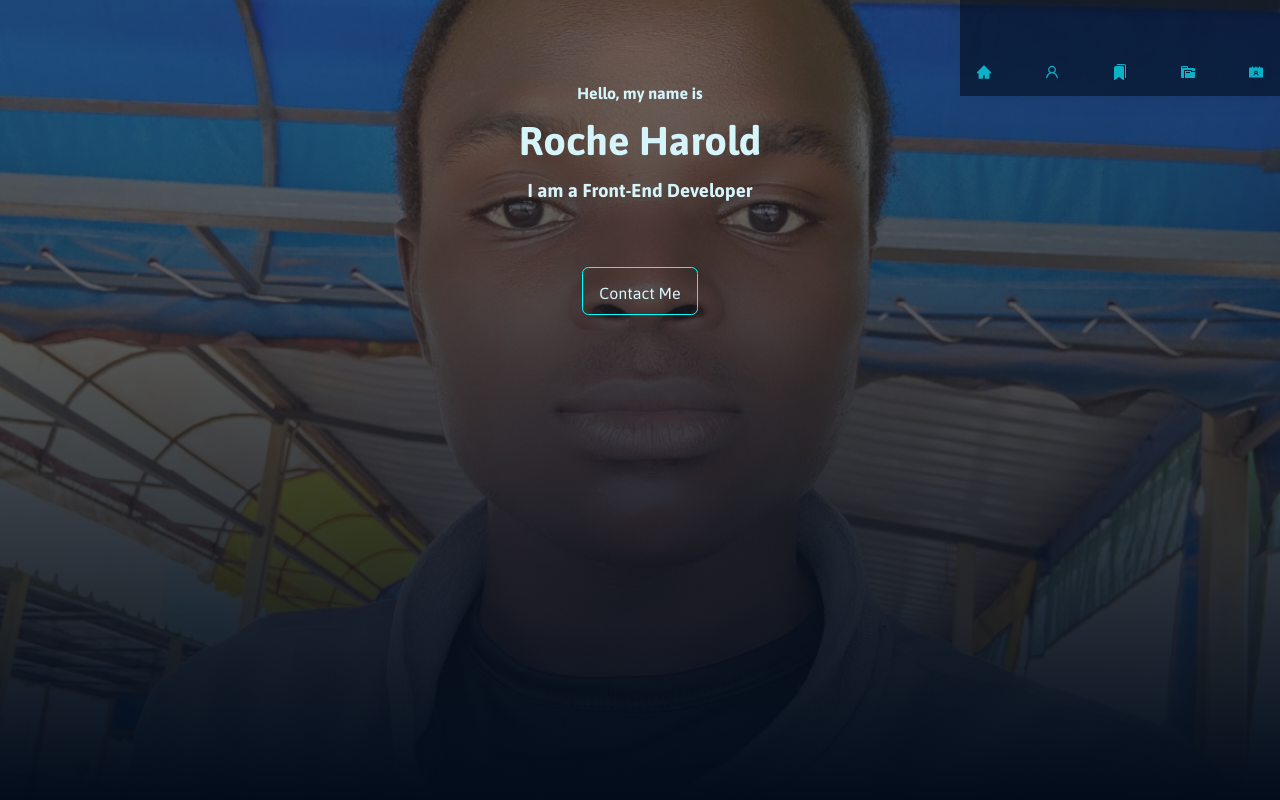
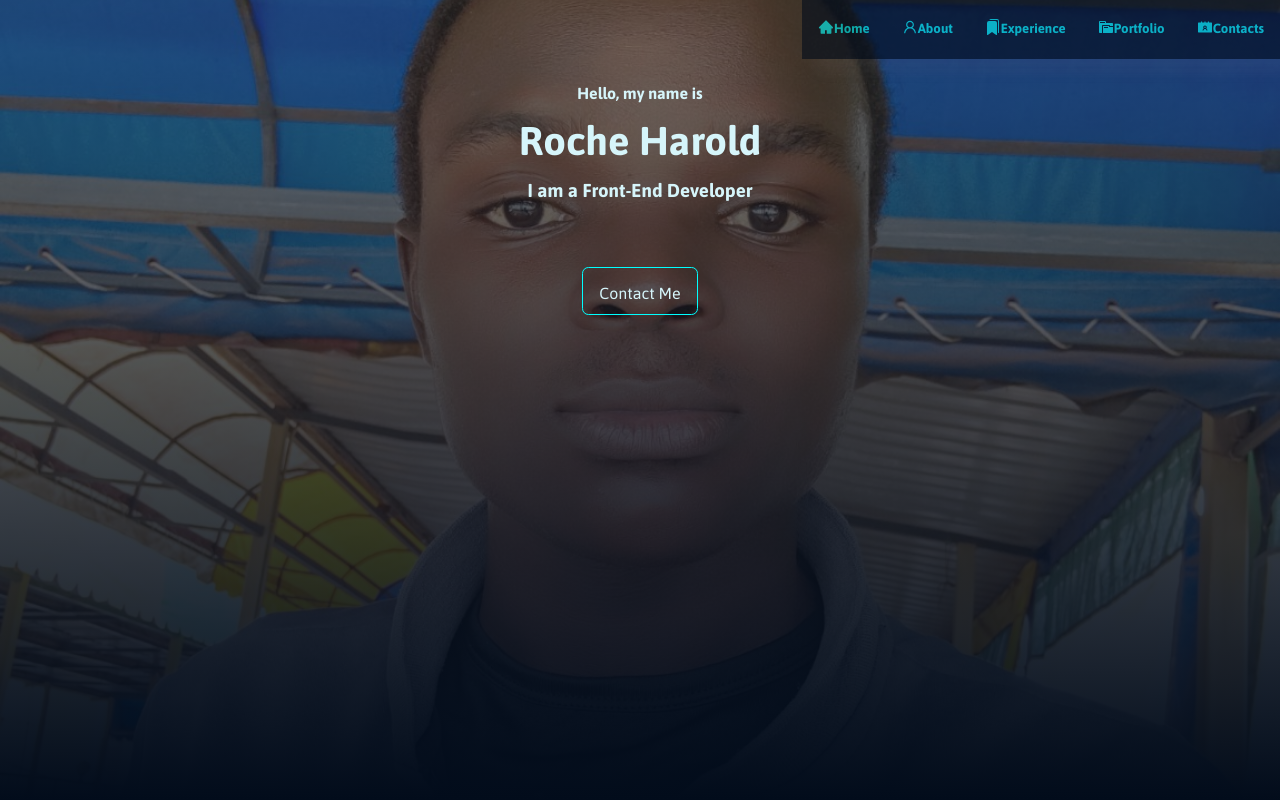
Before and after one commit to Roche001/roche-portfolio, a React (Create React App) app: page / in a window 1280 px wide. Shown: the top 800 px of the page. Built offline with nearby package versions, Linux system fonts and the light colour scheme; the HTML template or start-up script is replaced by a standard one; a web font is replaced by a local one.

Commit message:
update changes

```diff
--- a/src/components/nav/Nav.css
+++ b/src/components/nav/Nav.css
@@ -1,14 +1,13 @@
 nav {
   position: fixed;
   top: 0;
-  left: 75%;
   right: 0;
   z-index: 1000;
   display: flex;
+  flex-direction: row;
   align-items: center;
   justify-content: space-between;
-  /* padding: 1.5rem; */
-  box-shadow: 0 0.5rem 1rem rgba(0, 0, 0, 0.1);
+  box-shadow: 0.75em 0.75em 1em rgba(207, 202, 202, 0.1);
   opacity: 0.6;
   background: #020c1b;
 }
@@ -16,32 +15,13 @@ nav a {
   background: transparent;
   padding: 1rem;
   border-radius: 50%;
-  margin-top: 3rem;
   display: flex;
+  flex-direction: row;
   color: #00ffff;
   font-size: 1rem;
+  align-items: center;
 }
-/* nav a:hover {
+nav a:hover {
   background: #00ffff;
   transition: 0.7s;
-} */
-.tooltip {
-  position: absolute;
-  transform: translateX(-50%);
-  white-space: nowrap;
-  padding: 10px 15px;
-  visibility: hidden;
-  opacity: 0;
-  transition: opacity 0.5s ease;
 }
-.tooltip::before {
-  content: "";
-  position: absolute;
-  transform: translateX(-50%);
-  border-color: #00ffff #00ffff #00ffff #00ffff;
-}
-.nav a:hover .tooltip {
-  top: 130%;
-  visibility: visible;
-  opacity: 1;
-}
--- a/src/components/nav/Nav.jsx
+++ b/src/components/nav/Nav.jsx
@@ -10,24 +10,37 @@ function Nav() {
     <nav>
       <a href="#">
         {" "}
-        <AiFillHome />
+        <h4>
+          <AiFillHome />
+        </h4>
         <h5 className="tooltip">Home</h5>
       </a>
       <a href="#About">
+        <h4>
+          <AiOutlineUser />
+        </h4>
         <h5 className="tooltip">About</h5>
-        <AiOutlineUser />
       </a>
       <a href="#Experience">
         {" "}
-        <BsBookmarksFill />
+        <h4>
+          <BsBookmarksFill />
+        </h4>
         <h5 className="tooltip">Experience</h5>
       </a>
       <a href="#Portfolio">
-        {" "}
-        <GoFileSubmodule /> <h5 className="tooltip"> Portfolio</h5>
+        <h4>
+          {" "}
+          <GoFileSubmodule />{" "}
+        </h4>
+        <h5 className="tooltip"> Portfolio</h5>
       </a>
       <a href="#Contacts">
-        <AiFillContacts /> <h5 className="tooltip">Contacts</h5>
+        <h4>
+          {" "}
+          <AiFillContacts />
+        </h4>
+        <h5 className="tooltip">Contacts</h5>
       </a>
     </nav>
   );
```
